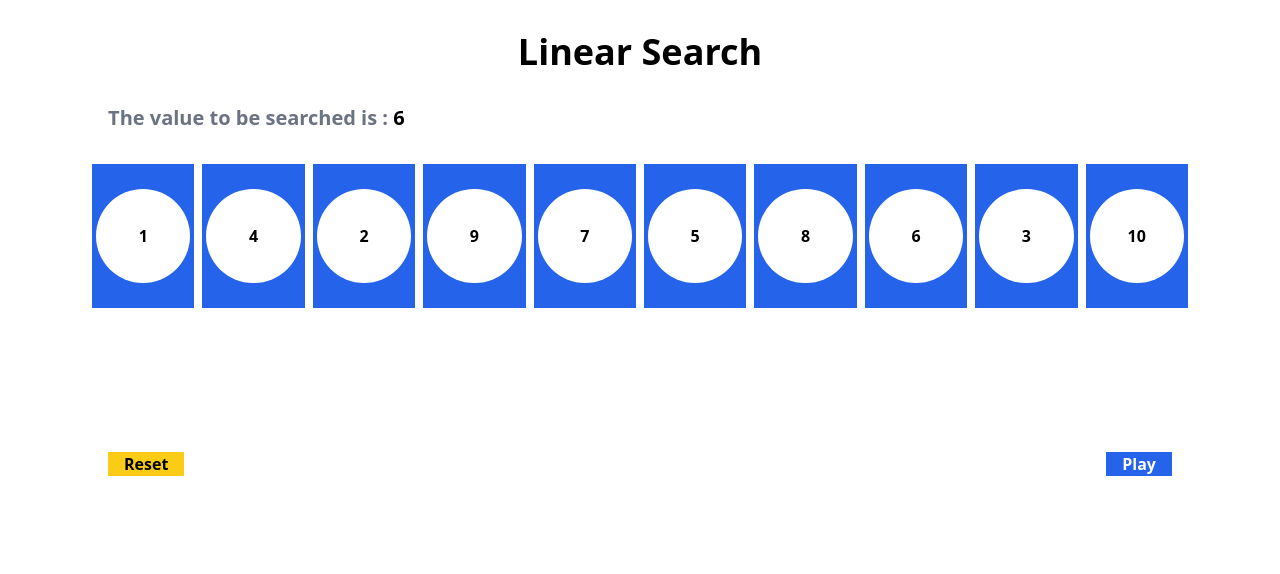
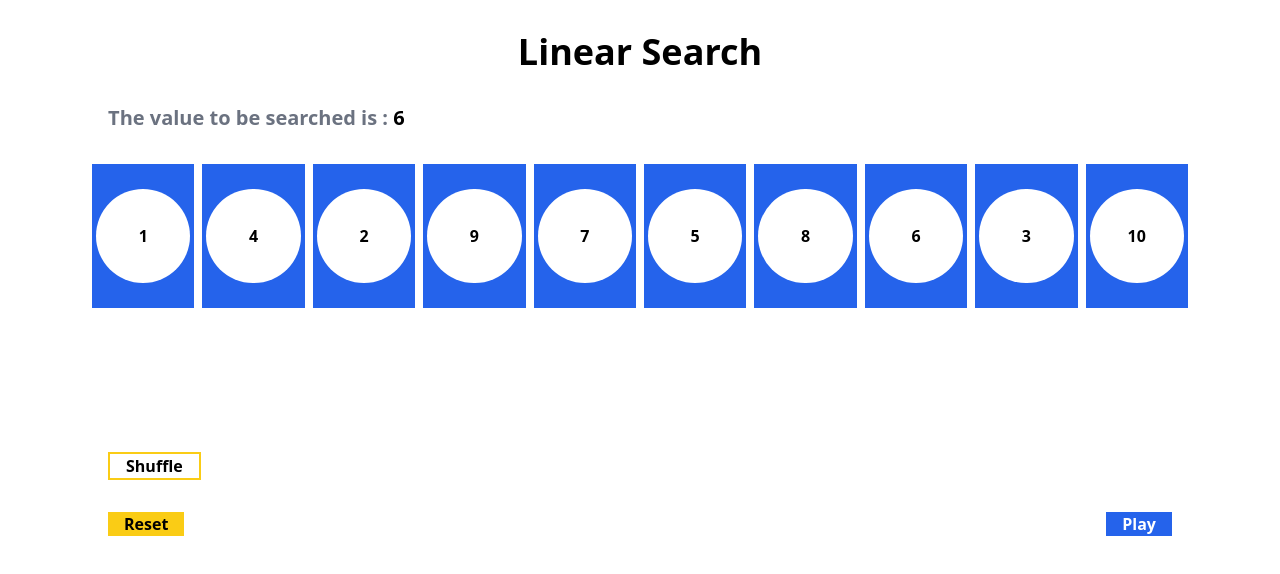
Before and after one commit to theananttrivedi/linearsearch-visualiser, a React (Vite) app: page / in a window 1280 px wide. Shown: the top 574 px of the page. Built offline with nearby package versions, Linux system fonts and the light colour scheme.

Commit message:
Added Shuffle Feature

```diff
--- a/src/components/BarContainer.jsx
+++ b/src/components/BarContainer.jsx
@@ -17,21 +17,30 @@ const bars_intital = shuffleArray([
 ]);
 
 function BarContainer() {
+  const [copyBars, setcopyBars] = useState(
+    JSON.parse(JSON.stringify(bars_intital))
+  );
   const [bars, setBars] = useState(JSON.parse(JSON.stringify(bars_intital)));
   const [playAnimation, setPlayAnimation] = useState(false);
   const [index, setIndex] = useState(null);
   const [valueToBeSearched, setValueToBeSearched] = useState(6);
   function handleReset() {
     setPlayAnimation(false);
-    setBars(JSON.parse(JSON.stringify(bars_intital)));
+    setBars(copyBars);
   }
 
   async function handlePlay() {
     setPlayAnimation(true);
   }
 
+  function handleShuffle() {
+    const array = shuffleArray(JSON.parse(JSON.stringify(bars_intital)));
+    setcopyBars(array);
+    setBars(array);
+  }
+
   useEffect(() => {
-    setBars(JSON.parse(JSON.stringify(bars_intital)));
+    setBars(copyBars);
     setIndex(null);
     let i = -1;
     let founded = false;
@@ -123,6 +132,15 @@ function BarContainer() {
         )}
       </div>
       <div className="flex mx-4">
+        {" "}
+        <div
+          className="border-2 border-yellow-400 w-fit px-4 font-bold cursor-pointer"
+          onClick={handleShuffle}
+        >
+          Shuffle
+        </div>
+      </div>
+      <div className="flex mx-4">
         <div
           className="bg-yellow-400 w-fit px-4 font-bold cursor-pointer"
           onClick={handleReset}
--- a/src/components/ResultContainer.jsx
+++ b/src/components/ResultContainer.jsx
@@ -8,10 +8,9 @@ const ResultContainer = ({ value, index, notCorrect }) => {
         </p>
         <ImCheckmark color="#16A34A" size={20} />
       </div>{" "}
-      {/* <p>
-        The value <span className="font-bold">{value}</span> found successfully
-        at index <span className="font-bold text-green-600">{index}</span>!
-      </p> */}
+      <p className="text-xl font-bold">
+        At Index: <span className="font-bold">{index}</span>{" "}
+      </p>
     </div>
   );
   if (notCorrect) {
```
